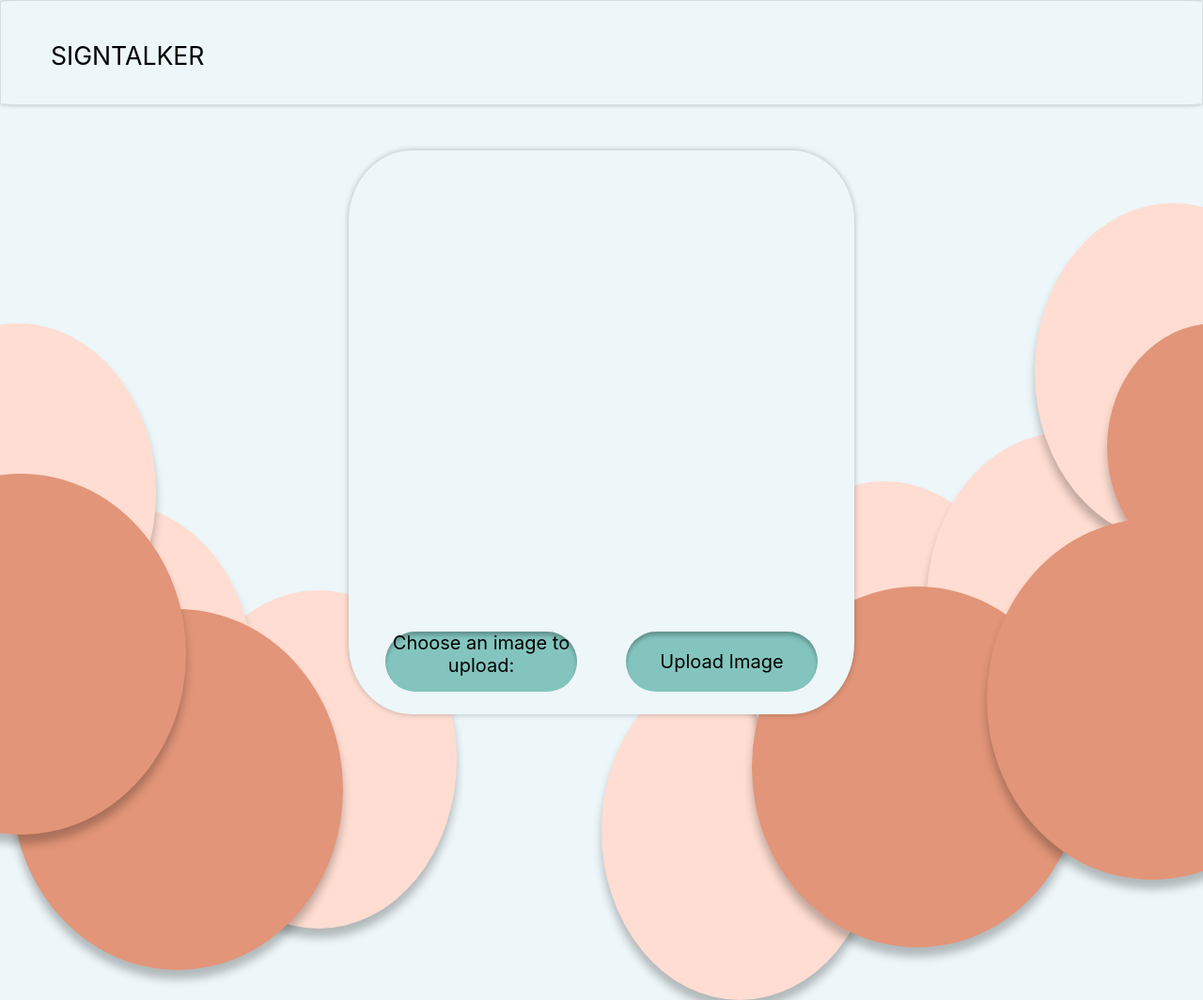
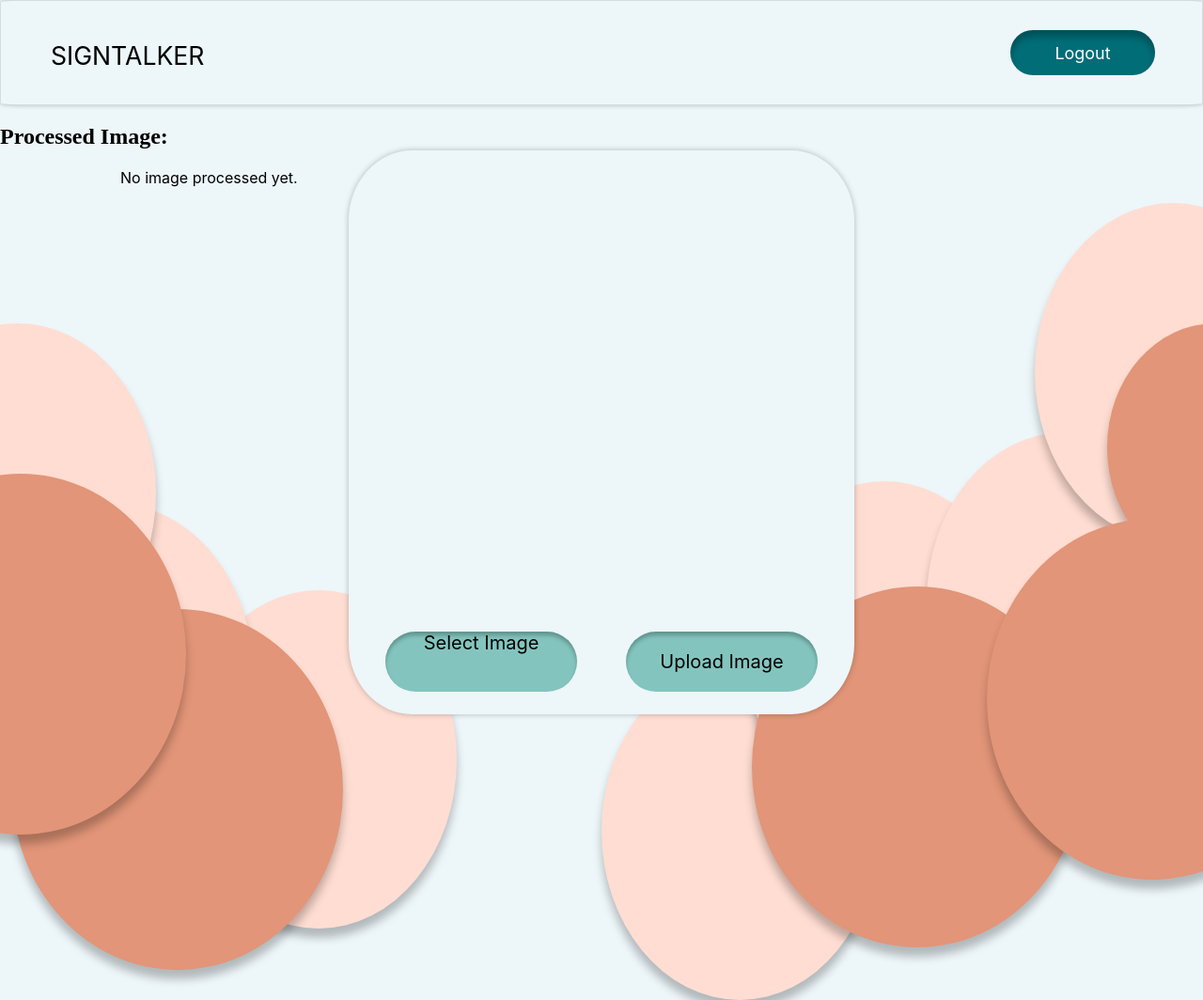
Before and after one commit to M4jkky/ZCT-ML-Cloud, a Flask app: page /index in a window 1280 px wide; the page is wider, and only the part inside the window is pictured. Shown: that part at 94% size. Run offline with Flask 2, Linux system fonts and the light colour scheme; parts of the project's set-up code (start-up, migrations or seed data) failed here and were passed over; some libraries are stand-ins or nearby versions.

Commit message:
Add files via upload

```diff
--- a/idk/templates/index.html
+++ b/idk/templates/index.html
@@ -8,22 +8,25 @@
     <a href="/">
         <button class="header_sign animate-header">SIGNTALKER</button>
     </a>
+
+    <a href="/login">
+        <button class="logout animate-header">Logout</button>
+    </a>
 </head>
 <body class="body">
     <!---<h1>Image Processing App</h1>--->
     <form action="/process_image" method="post" enctype="multipart/form-data">
-        <label class="start_button animate-box" for="file">Choose an image to upload:</label>
-        <input type="file" id="file" name="file" accept="image/*" style="display: none;">
+        <label class="start_button animate-box" for="file">Select Image</label>
+        <input class="start_button animate-box" type="file" id="file" name="file" accept="image/*" style="display: none;">
         <input class="language_button animate-box" type="submit" value="Upload Image">
     </form>
-    <!---
     <h2>Processed Image:</h2>
     {% if img_data %}
-        <img src="{{ img_data }}" alt="Processed Image">
+        <img class ="image_box animate-box "  style="padding-left: 10vw; font-family: 'Inter'" src="{{ img_data }}" alt="Processed Image">
     {% else %}
-        <p>No image processed yet.</p>
+        <p  style="padding-left: 10vw; font-family: 'Inter'">No image processed yet.</p>
     {% endif %}
-    --->
+
 
 <div class="container">
     <!-- Ellipse 1 -->
```
